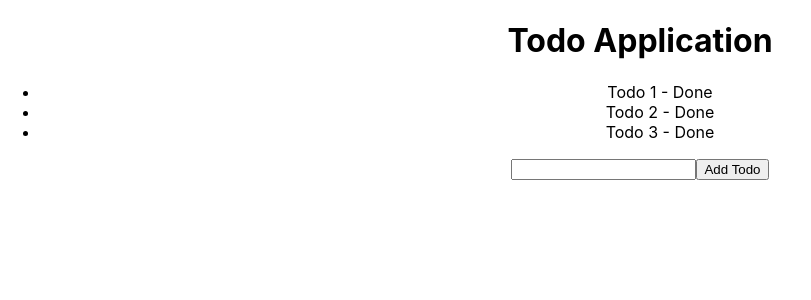
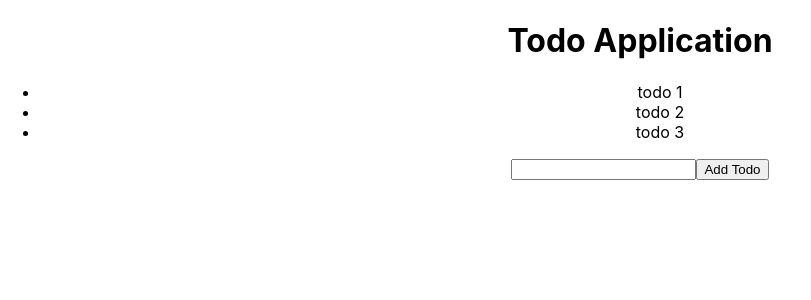
Before and after one commit to webagora/48321-qa-reducer, a React (Create React App) app: page / in a window 1280 px wide. Shown: the top 300 px of the page, without its empty margins (0-811 px from the left). Built offline with nearby package versions, Linux system fonts and the light colour scheme.

Commit message:
map the item then it should works

```diff
--- a/src/App.js
+++ b/src/App.js
@@ -20,9 +20,14 @@ function App() {
     <div className="App">
       <h1>Todo Application</h1>
       <ul>
-        <li>Todo 1 <span>- Done</span></li>
+        {
+          state.todos.map(item => {
+            return <li>{item.title}</li>
+          })
+        }
+        {/* <li>Todo 1 <span>- Done</span></li>
         <li>Todo 2 <span>- Done</span></li>
-        <li>Todo 3 <span>- Done</span></li>
+        <li>Todo 3 <span>- Done</span></li> */}
       </ul>
       <div>
         <input />
```
